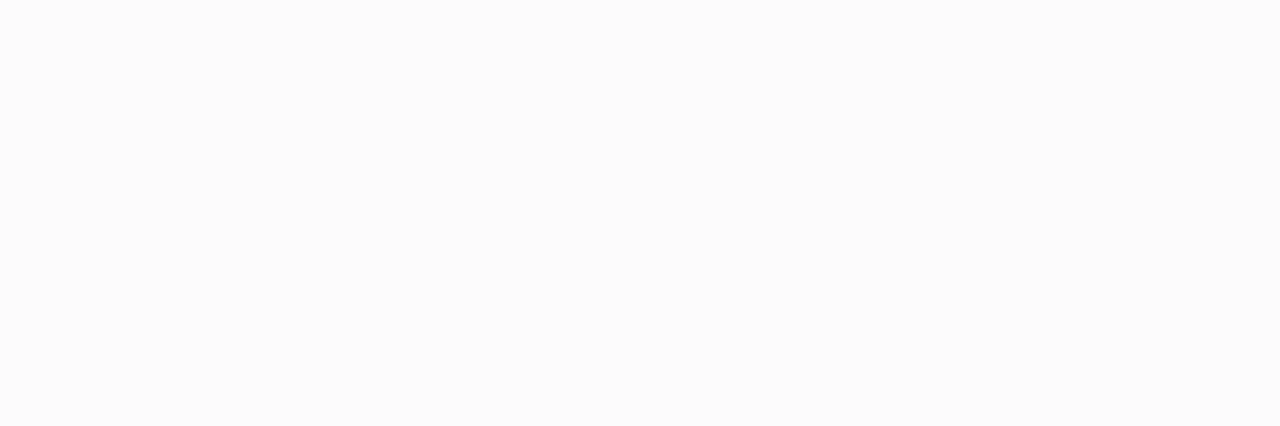
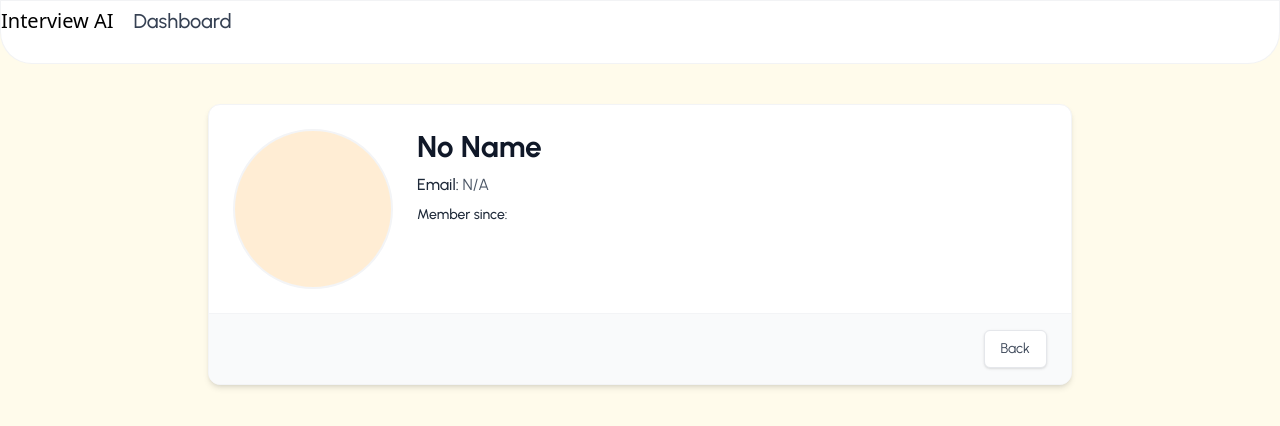
Before and after one commit to Rajeev-gif/Ai-Interview-prep, a React (Vite) app in the folder frontend/interview-prep-ai/: page /user-profile in a window 1280 px wide. Before the commit this address had no page. Shown: the top 426 px of the page. Built offline with nearby package versions, Linux system fonts and the light colour scheme; no server answers.

Commit message:
completed with get profile ui

```diff
--- a/frontend/interview-prep-ai/src/App.jsx
+++ b/frontend/interview-prep-ai/src/App.jsx
@@ -6,6 +6,7 @@
 import Dashboard from "./pages/Home/Dashboard";
 import InterviewPrep from "./pages/InterviewPrep/InterviewPrep";
 import UserProvider from "./context/userContext";
+import GetProfile from "./pages/Auth/GetProfile";
 
 const App = () => {
   return (
@@ -17,6 +18,7 @@
             <Route path="/" element={<LandingPage />} />
 
             <Route path="/dashboard" element={<Dashboard />} />
+            <Route path="/user-profile" element={<GetProfile />} />
             <Route
               path="/interview-prep/:sessionId"
               element={<InterviewPrep />}
--- a/frontend/interview-prep-ai/src/components/Layoutes/Navbar.jsx
+++ b/frontend/interview-prep-ai/src/components/Layoutes/Navbar.jsx
@@ -5,7 +5,7 @@
 
 const Navbar = () => {
   return (
-    <div className="h-16 bg-white border border-b border-gray-200/50 background-blur-[2px] py-2.5 px-4 md:px-0 sticky top-0 z-30">
+    <div className="h-16 bg-white border border-b border-gray-200/50 background-blur-[2px] py-2.5 px-4 md:px-0 sticky top-0 z-30 rounded-b-4xl">
       <div className="container mx-auto flex itemms-center justify-between gap5">
         <div className="flex items-center gap-5">
           <Link to="/">
--- a/frontend/interview-prep-ai/src/components/cards/ProfileInfoCard.jsx
+++ b/frontend/interview-prep-ai/src/components/cards/ProfileInfoCard.jsx
@@ -1,6 +1,6 @@
 import React, { useContext } from "react";
 import { UserContext } from "../../context/userContext";
-import { useNavigate } from "react-router-dom";
+import { Link, useNavigate } from "react-router-dom";
 
 const ProfileInfoCard = () => {
   const { user, clearUser } = useContext(UserContext);
@@ -14,15 +14,19 @@
   return (
     user && (
       <div className="flex items-center border-l border-gray-400">
+        <Link to="/user-profile">
           <img
             src={user.profileImageUrl}
             alt=""
             className="w-11 h-11 bg-gray-300 rounded-full mx-3 object-cover"
           />
+        </Link>
         <div>
-          <div className="text-[15px] text-black font-bold leading-3">
+          <Link to="/user-profile">
+            <div className="text-[15px] text-black font-bold leading-3 hover:underline">
               {user.name || ""}
             </div>
+          </Link>
           <button
             className="text-amber-600 text-sm font-semibold cursor-pointer hover:underline"
             onClick={handleLogout}
--- /dev/null
+++ b/frontend/interview-prep-ai/src/pages/Auth/GetProfile.jsx
@@ -0,0 +1,120 @@
+import React, { useEffect, useState } from "react";
+import Navbar from "../../components/Layoutes/Navbar";
+import axiosInstance from "../../utils/axiosInstance";
+import { API_PATHS } from "../../utils/apiPaths";
+
+const GetProfile = () => {
+  const [user, setUser] = useState(null);
+  const [isLoading, setIsLoading] = useState(true);
+
+  useEffect(() => {
+    const fetchUser = async () => {
+      try {
+        const response = await axiosInstance.get(API_PATHS.AUTH.GET_PROFILE);
+        setUser(response.data);
+      } catch (error) {
+        console.error(error);
+      } finally {
+        setIsLoading(false);
+      }
+    };
+
+    fetchUser();
+  }, []);
+
+  const formatDate = (iso) => {
+    if (!iso) return "";
+    try {
+      const d = new Date(iso);
+      return d.toLocaleString(undefined, {
+        year: "numeric",
+        month: "long",
+        day: "numeric",
+      });
+    } catch {
+      return iso;
+    }
+  };
+
+  const getInitials = (name) => {
+    if (!name) return "";
+    return name
+      .split(" ")
+      .map((s) => s[0])
+      .slice(0, 2)
+      .join("")
+      .toUpperCase();
+  };
+
+  if (isLoading) {
+    return (
+      <div className="min-h-screen bg-gray-50">
+        <Navbar />
+        <div className="flex items-center justify-center py-24">
+          <div className="animate-pulse h-24 w-24 rounded-full bg-gray-200" />
+        </div>
+      </div>
+    );
+  }
+
+  return (
+    <div className="min-h-screen bg-amber-50">
+      <Navbar />
+
+      <main className="max-w-4xl mx-auto px-4 py-10">
+        <div className="bg-white shadow-md rounded-xl overflow-hidden border border-gray-100">
+          <div className="flex flex-col md:flex-row items-center md:items-start gap-6 p-6">
+            <div className="flex-shrink-0">
+              {user?.profileImageUrl ? (
+                <img
+                  src={user.profileImageUrl}
+                  alt={`${user.name} profile`}
+                  className="w-70 h-70 md:w-40 md:h-40 rounded-full object-cover border-2 border-gray-100"
+                />
+              ) : (
+                <div className="w-32 h-32 md:w-40 md:h-40 rounded-full bg-orange-100 text-orange-600 flex items-center justify-center text-2xl md:text-3xl font-semibold border-2 border-gray-100">
+                  {getInitials(user?.name)}
+                </div>
+              )}
+            </div>
+
+            <div className="flex-1 w-full">
+              <h1 className="text-2xl md:text-3xl font-bold text-gray-900">
+                {user?.name || "No Name"}
+              </h1>
+
+              <p className="mt-2 text-sm md:text-base text-gray-600">
+                <span className="font-medium text-gray-800">Email: </span>
+                <span className="break-words">{user?.email || "N/A"}</span>
+              </p>
+
+              <p className="mt-2 text-sm text-gray-600">
+                <span className="font-medium text-gray-800">
+                  Member since:{" "}
+                </span>
+                <span>{formatDate(user?.createdAt)}</span>
+              </p>
+
+              {/* Optional extra info */}
+              {user?.bio && (
+                <p className="mt-4 text-sm text-gray-700">{user.bio}</p>
+              )}
+            </div>
+          </div>
+
+          <div className="bg-gray-50 px-6 py-4 border-t border-gray-100 text-right">
+            <button
+              type="button"
+              onClick={() => window.history.back()}
+              className="inline-flex items-center px-4 py-2 bg-white border border-gray-200 text-sm rounded-md shadow-sm text-gray-700 hover:bg-gray-100 transition"
+            >
+              Back
+            </button>
+          </div>
+        </div>
+      </main>
+    </div>
+  );
+};
+
+export default GetProfile;
```
Lines whose indentation alone changed are shown as unchanged.
